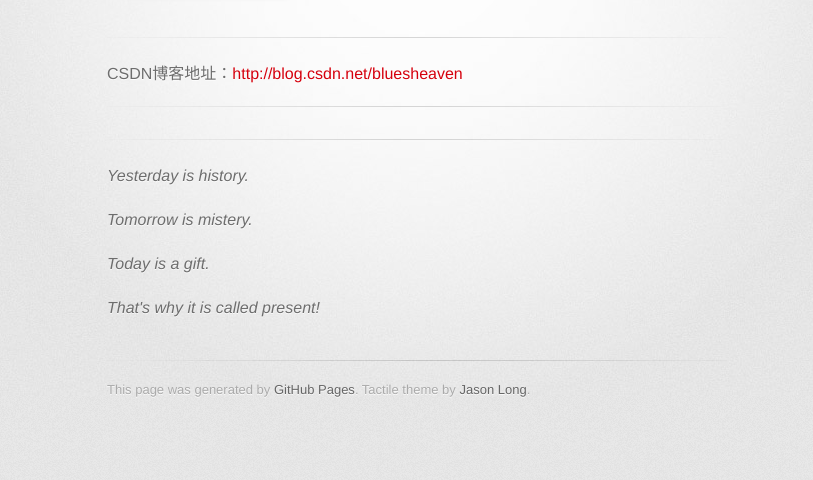
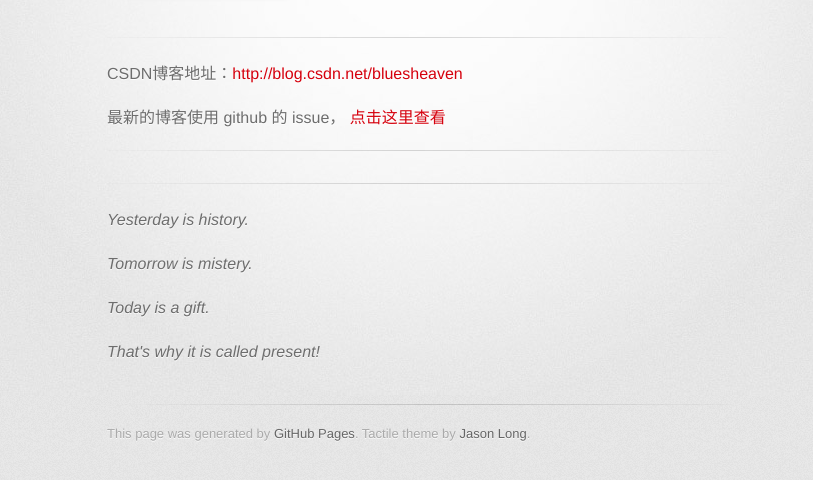
Before and after one commit to winjo/winjo.github.io, a plain HTML site: page index.html in a window 1280 px wide. Shown: the part 178-658 px from the top of the page, without its empty margins (223-1036 px from the left). Drawn offline with Linux system fonts and the light colour scheme; a web font is replaced by a local one.

Commit message:
Update index.html

```diff
--- a/index.html
+++ b/index.html
@@ -30,7 +30,7 @@
 
         <section id="main_content">
           <p>CSDN博客地址：<a href="http://blog.csdn.net/bluesheaven">http://blog.csdn.net/bluesheaven</a></p>
-
+          <p>最新的博客使用 github 的 issue， <a href="https://github.com/winjo/winjo.github.io/issues">点击这里查看</a></p>
 <hr>
 
 <hr>
```
